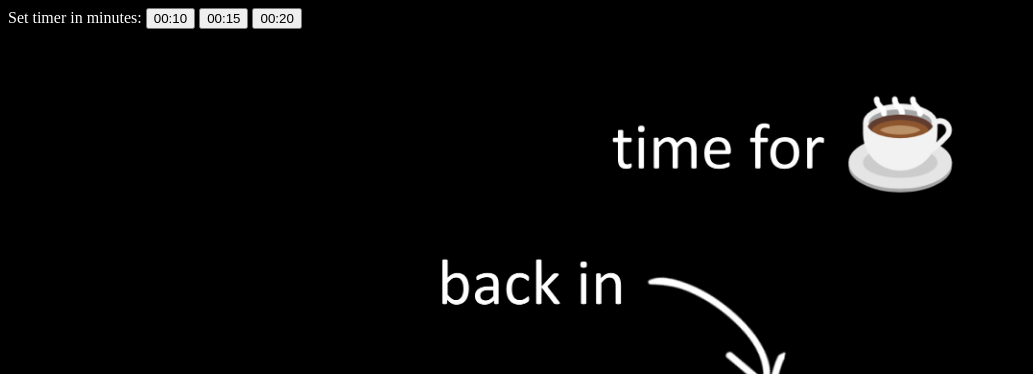
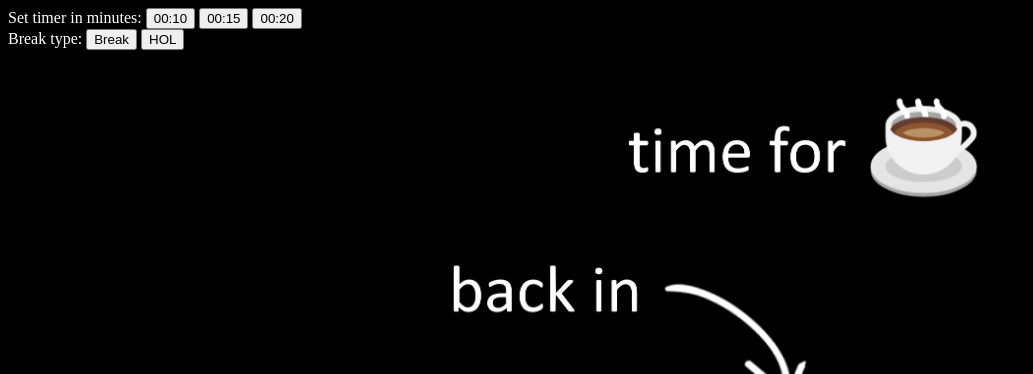
Before and after one commit to rajbos/html-timer, a plain HTML site: page index.html in a window 1280 px wide. Shown: the top 374 px of the page, without its empty margins (0-1033 px from the left). Drawn offline with Linux system fonts and the light colour scheme.

Commit message:
Add break selector

```diff
--- a/index.html
+++ b/index.html
@@ -74,6 +74,10 @@
             <button onclick="countdown(10)">00:10</button>
             <button onclick="countdown(15)">00:15</button>
             <button onclick="countdown(20)">00:20</button>
+            <br />
+            <span>Break type:</span>
+            <button onclick="setBackground(0)">Break</button>
+            <button onclick="setBackground(1)">HOL</button>
         </div>
 
 
@@ -95,6 +99,12 @@
                     clearInterval(interval);
                 }
                 DoCountdown(minutes);
+            }
+
+            function setBackground(index) {
+                var body = document.getElementsByTagName("body")[0];
+                var images = ["github.png", "hands-on.png"];
+                body.style.backgroundImage = "url(" + images[index] + ")";
             }
 
             function DoCountdown(minutes) {
```
